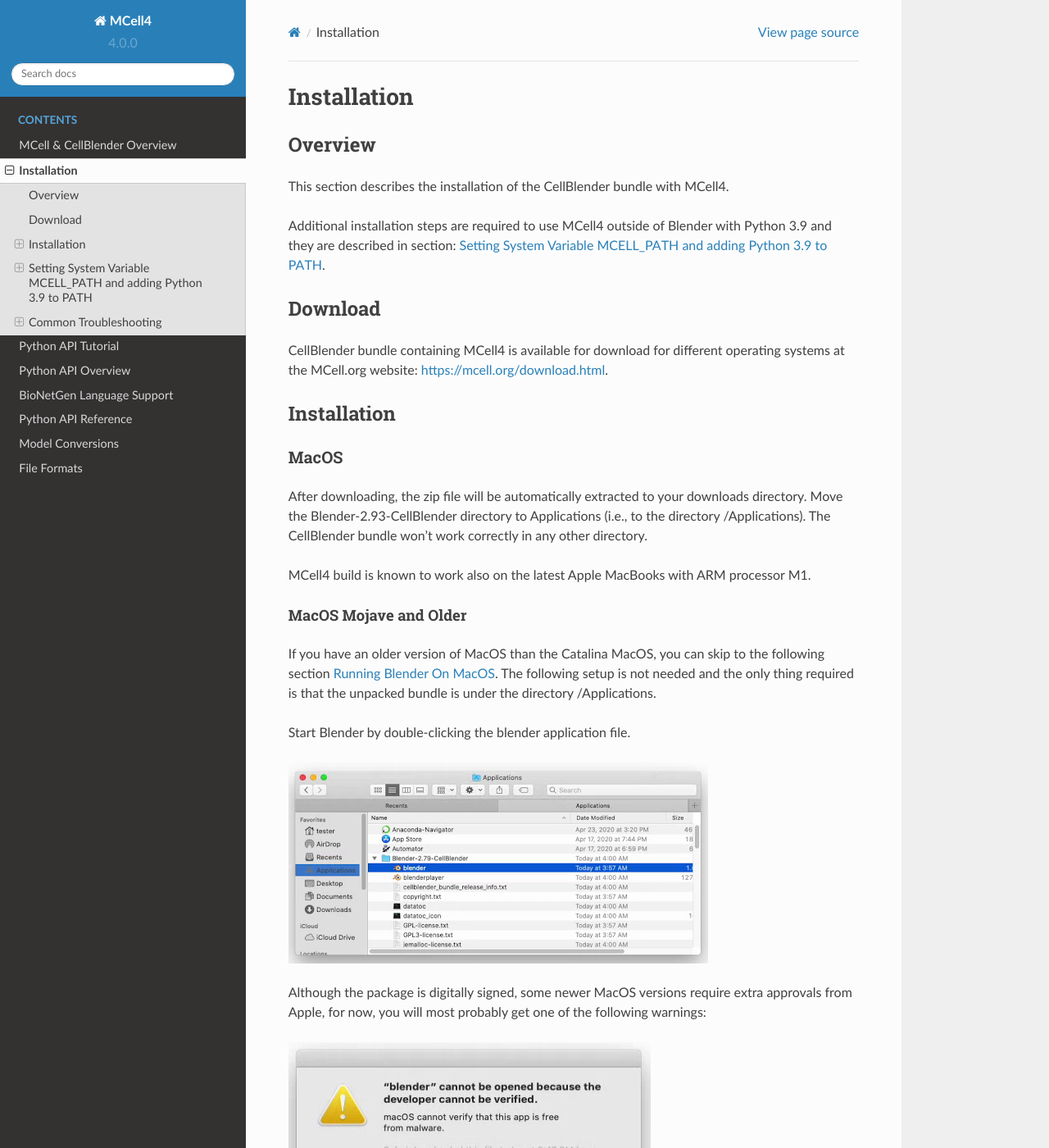
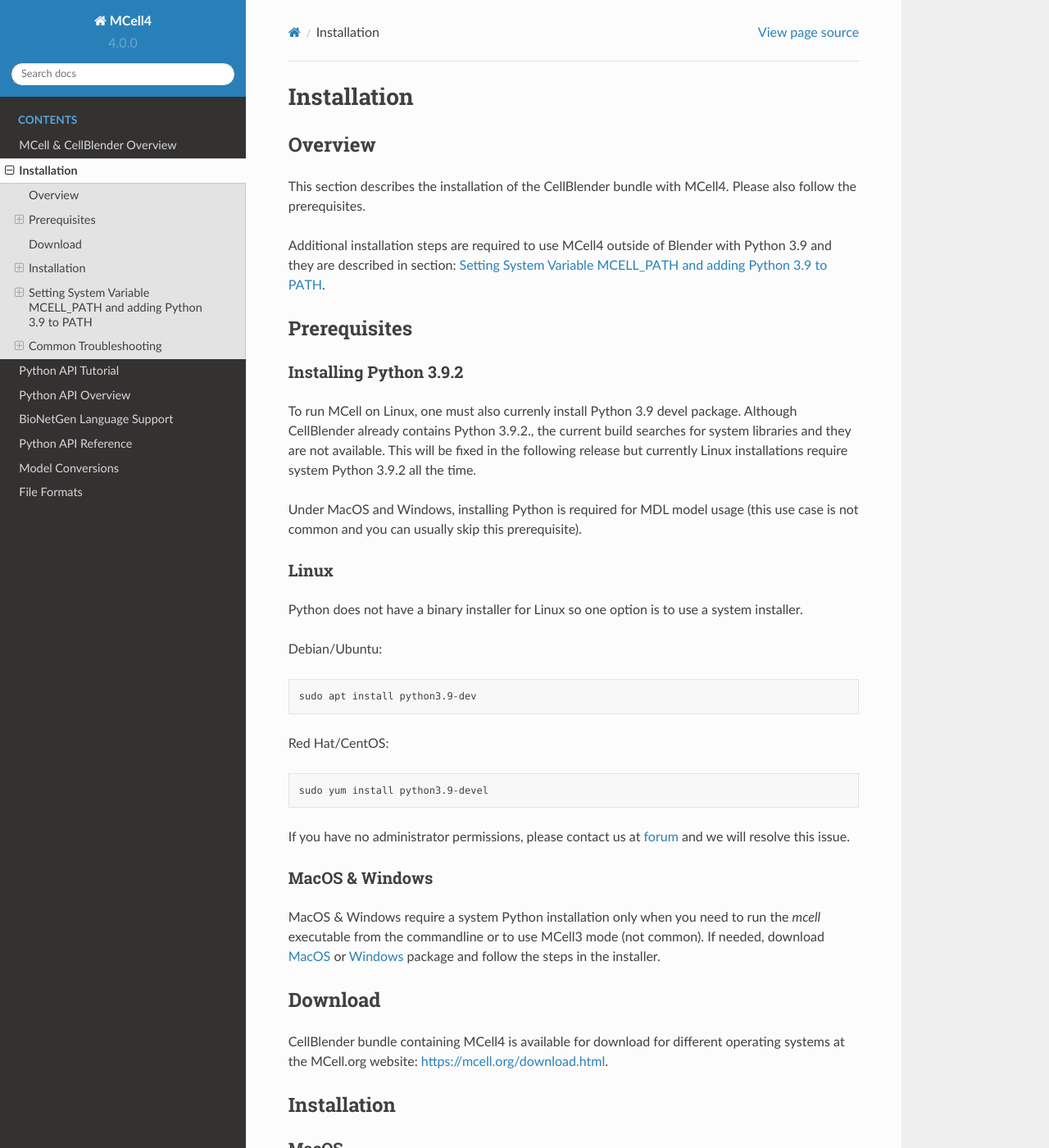
Before and after one commit to mcellteam/mcell, a Sphinx documentation site: the page built from libmcell/documentation/installation.rst, in a window 1280 px wide and 1400 px high. Shown: the whole window at 82% size. Built offline with Sphinx 7.4.7 and the Read the Docs theme 2.0.0, drawn with Linux system fonts in a browser that asks for light colours; some of the changed text lies outside the part shown.

Commit message:
Improved installation guide

```diff
--- a/libmcell/documentation/installation.rst
+++ b/libmcell/documentation/installation.rst
@@ -8,9 +8,58 @@
 ########
 
 This section describes the installation of the CellBlender bundle with MCell4.
+Please also follow the prerequisites.
 
 Additional installation steps are required to use MCell4 outside of Blender
 with Python 3.9 and they are described in section: :ref:`setting_system_variables`.
+
+
+Prerequisites
+#############
+
+Installing Python 3.9.2
+***********************
+
+To run MCell on Linux, one must also currenly install Python 3.9 devel package.
+Although CellBlender already contains Python 3.9.2.,
+the current build searches for system libraries and they are not available.
+This will be fixed in the following release but currently Linux installations
+require system Python 3.9.2 all the time.
+
+Under MacOS and Windows, installing Python is required for MDL model usage
+(this use case is not common and you can usually skip this prerequisite).
+
+Linux
+*****
+
+Python does not have a binary installer for Linux so one option is to use
+a system installer.
+
+Debian/Ubuntu:
+
+.. code-block:: text
+
+   sudo apt install python3.9-dev
+
+
+Red Hat/CentOS:
+
+.. code-block:: text
+
+   sudo yum install python3.9-devel
+
+If you have no administrator permissions, please contact us at
+`forum <https://mcell.freeforums.net/>`_ and we will resolve this issue.
+
+
+MacOS & Windows
+***************
+
+MacOS & Windows require a system Python installation only when you need to run the *mcell*
+executable from the commandline or to use MCell3 mode (not common).
+If needed, download `MacOS <https://www.python.org/ftp/python/3.9.2/python-3.9.2-macosx10.9.pkg>`_
+or `Windows <https://www.python.org/ftp/python/3.9.2/python-3.9.2-amd64.exe>`_
+package and follow the steps in the installer.
 
 
 Download
@@ -88,6 +137,7 @@
 
 By now, CellBlender should be up and running; however, if you get a message that the application
 is damaged, please see section `Common Troubleshooting`_.
+
 
 Linux
 *****
@@ -251,6 +301,8 @@
 ######################
 
 
+
+
 Loading Factory Settings
 ************************
 
@@ -259,6 +311,33 @@
 If you encounter any issues with CellBlender, the first recommended step is to reset settings.
 It is done through Blender menu *File* -> *Load Factory Settings*.
 
+Enabling CellBlender Plugin
+***************************
+
+After factory setting are restored, one needs enable the CellBlender plugin by
+selecting *Edit* -> *Preferences*, then select *Add-ons*, enter *cellblender*
+into the search window and click on the CellBlender checkbox.
+
+.. image:: images/plugin_cellblender_enable.png
+
+
+CellBlender Plugin Does not Load with "error cellblender_examples could not register"
+*************************************************************************************
+
+This was experienced on MacOS and one of the printed errors was:
+
+.. code-block:: text
+
+   ValueError: bpy_struct "MCellPropertyGroup" registration error: cellblender_examples could not register
+
+
+.. image:: images/troubleshooting_cannot_initialize_cellblender.png
+
+
+The solution is to follow steps in `Loading Factory Settings`_ or to remove file
+*/Applications/Blender-2.93-Cellblender/blender.app/Contents/Resources/2.93/config/userpref.blend*
+(*<blender_dir>/Blender-2.93-CellBlender/2.93/config/userpref.blend* on other operating systems).
+Then start Blender again and enable the CellBlender plugin.
 
 MacOS: Error When Saving CellBlender Settings
 *********************************************
```
Also changed, not shown: libmcell/documentation/images/plugin_cellblender_enable.png (added), libmcell/documentation/images/troubleshooting_cannot_initialize_cellblender.png (added).
